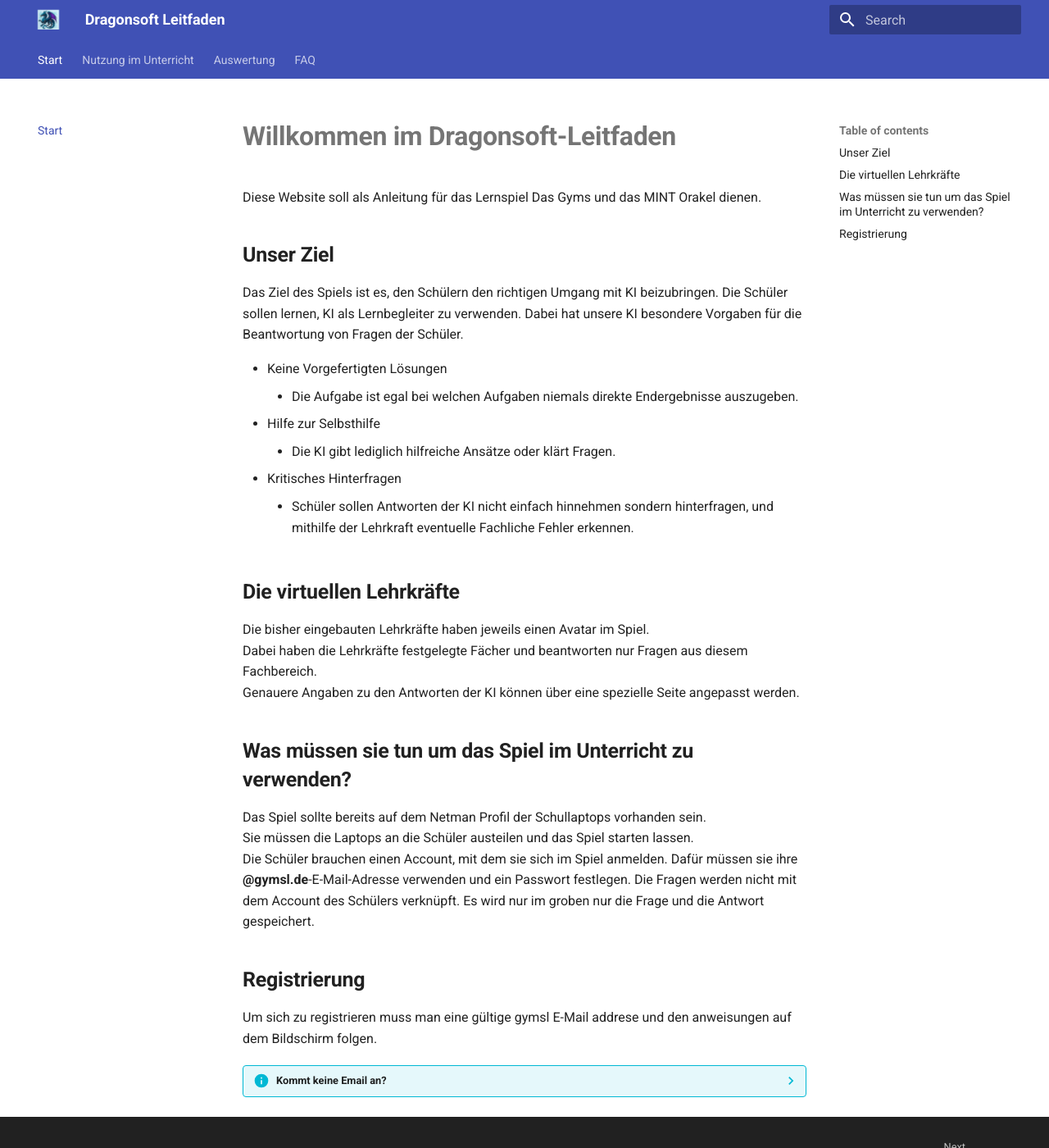
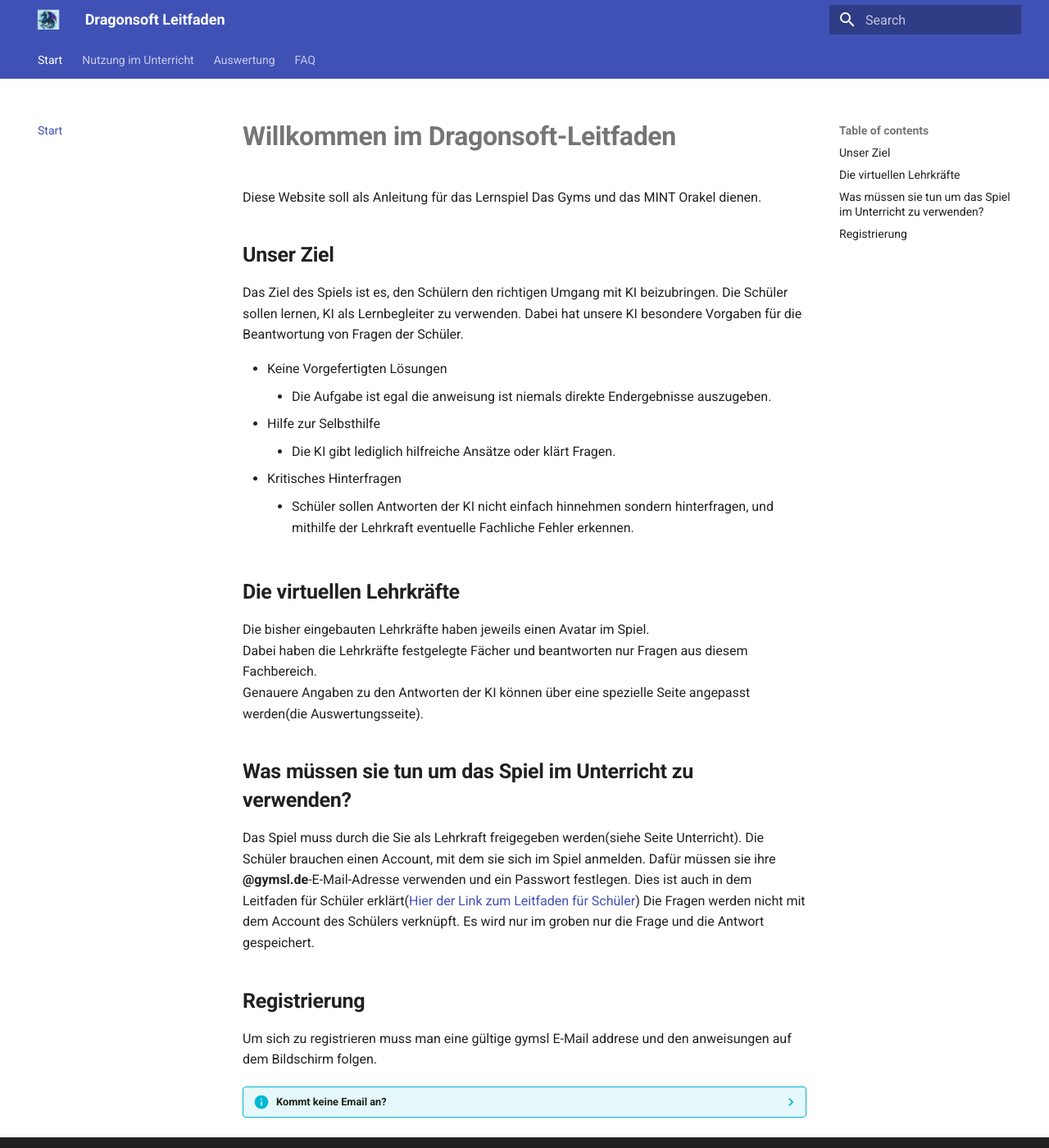
Before and after one commit to NOOD3LS/Dragonsoft-Leitfaden, an MkDocs documentation site: the page built from docs/index.md, in a window 1280 px wide and 1400 px high. Shown: the whole window at 82% size. Built offline with MkDocs 1.6.1 and Material for MkDocs 9.7.7, drawn with Linux system fonts in a browser that asks for light colours.

Commit message:
Letzter Feinschliff

```diff
--- a/docs/index.md
+++ b/docs/index.md
@@ -6,7 +6,7 @@
 Das Ziel des Spiels ist es, den Schülern den richtigen Umgang mit KI beizubringen. Die Schüler sollen lernen, KI als Lernbegleiter zu verwenden. Dabei hat unsere KI besondere Vorgaben für die Beantwortung von Fragen der Schüler.
 
 * Keine Vorgefertigten Lösungen
-    * Die Aufgabe ist egal bei welchen Aufgaben niemals direkte Endergebnisse auszugeben.
+    * Die Aufgabe ist egal die anweisung ist niemals direkte Endergebnisse auszugeben.
 * Hilfe zur Selbsthilfe
     * Die KI gibt lediglich hilfreiche Ansätze oder klärt Fragen.
 * Kritisches Hinterfragen
@@ -15,12 +15,11 @@
 ## __Die virtuellen Lehrkräfte__
 Die bisher eingebauten Lehrkräfte haben jeweils einen Avatar im Spiel.
 Dabei haben die Lehrkräfte festgelegte Fächer und beantworten nur Fragen aus diesem Fachbereich.
-Genauere Angaben zu den Antworten der KI können über eine spezielle Seite angepasst werden.
+Genauere Angaben zu den Antworten der KI können über eine spezielle Seite angepasst werden(die Auswertungsseite).
 
 ## __Was müssen sie tun um das Spiel im Unterricht zu verwenden?__
-Das Spiel sollte bereits auf dem Netman Profil der Schullaptops vorhanden sein.
-Sie müssen die Laptops an die Schüler austeilen und das Spiel starten lassen.
-Die Schüler brauchen einen Account, mit dem sie sich im Spiel anmelden. Dafür müssen sie ihre **@gymsl.de**-E-Mail-Adresse verwenden und ein Passwort festlegen.
+Das Spiel muss durch die Sie als Lehrkraft freigegeben werden(siehe Seite Unterricht).
+Die Schüler brauchen einen Account, mit dem sie sich im Spiel anmelden. Dafür müssen sie ihre **@gymsl.de**-E-Mail-Adresse verwenden und ein Passwort festlegen. Dies ist auch in dem Leitfaden für Schüler erklärt([Hier der Link zum Leitfaden für Schüler](https://nood3ls.github.io/dragonsoft-guide/))
 Die Fragen werden nicht mit dem Account des Schülers verknüpft. Es wird nur im groben nur die Frage und die Antwort gespeichert.
 
 ## __Registrierung__
```
Also changed, not shown: docs/Auswertung.md (+1 -1 lines).
